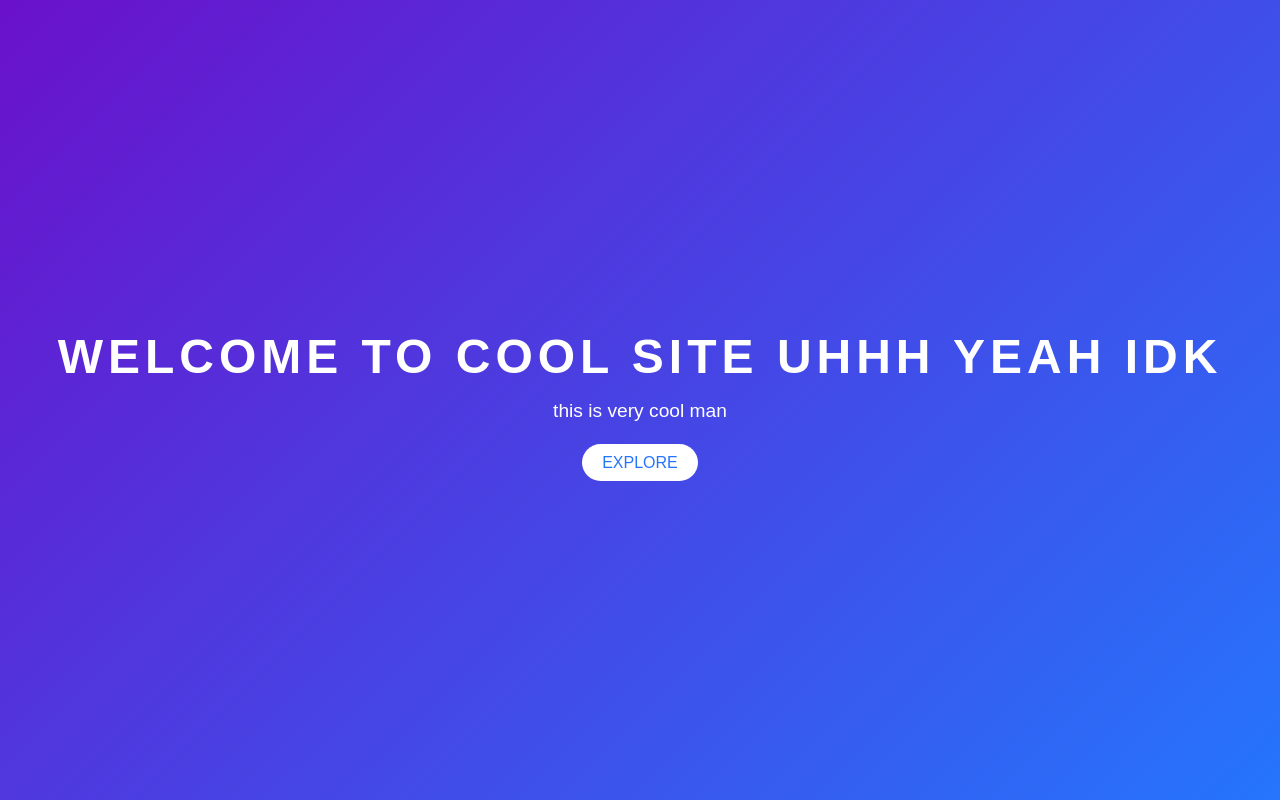
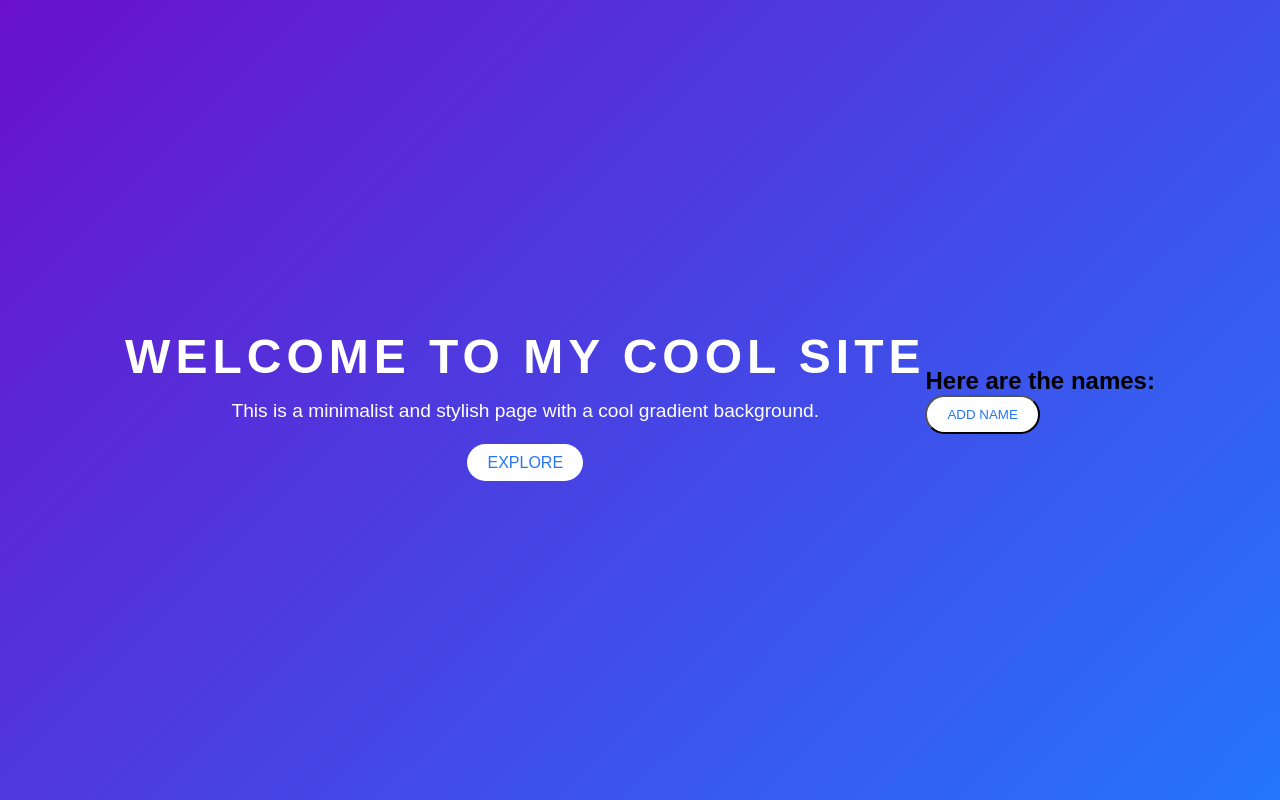
Before and after one commit to githubuser-e/hello-test-lol, a plain HTML site: page index.html in a window 1280 px wide. Drawn offline with Linux system fonts and the light colour scheme.

Commit message:
Update index.html

```diff
--- a/index.html
+++ b/index.html
@@ -8,9 +8,19 @@
 </head>
 <body>
     <div class="container">
-        <h1>welcome to cool site uhhh yeah idk</h1>
-        <p>this is very cool man</p>
-        <a href="#" class="btn">explore</a>
+        <h1>Welcome to My Cool Site</h1>
+        <p>This is a minimalist and stylish page with a cool gradient background.</p>
+        <a href="#" class="btn" onclick="showNames()">Explore</a>
     </div>
+
+    <div id="names-container" class="names-container">
+        <h2 class="rainbow-text">Here are the names:</h2>
+        <ul id="name-list">
+            <!-- Names will appear here -->
+        </ul>
+        <button class="btn" onclick="addName()">Add Name</button>
+    </div>
+
+    <script src="script.js"></script>
 </body>
 </html>
```
